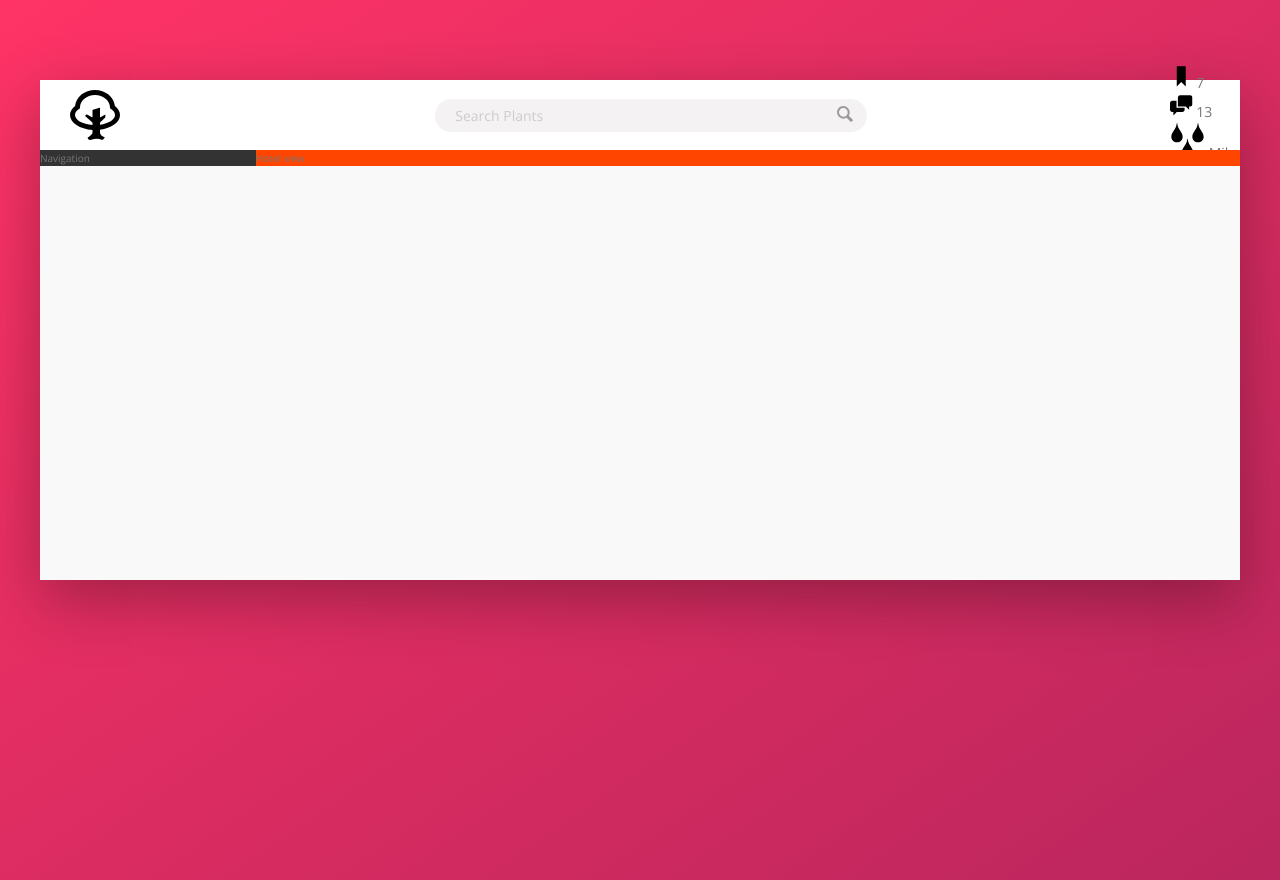
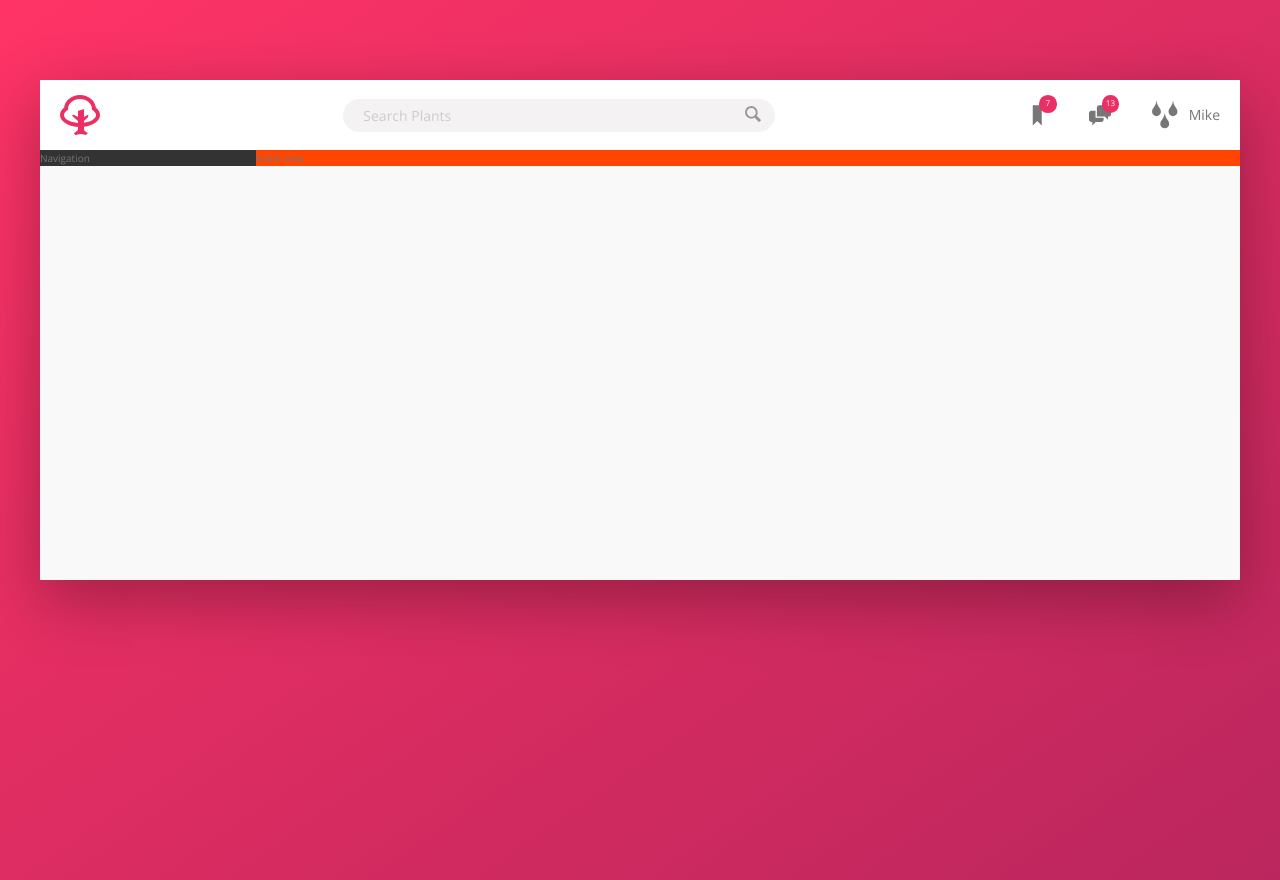
Before and after one commit to mikechoi1/succulent-succulents, a website: page index.html in a window 1280 px wide. Drawn offline with nearby package versions, Linux system fonts and the light colour scheme.

Commit message:
finished navigation header

```diff
--- a/sass/_components.scss
+++ b/sass/_components.scss
@@ -2,9 +2,10 @@
 //LOGO
 ////////////////////////////////////////////////////////////////
 .logo {
-    height: 5rem;
-    width: 5rem;
-    margin-left: 3rem;
+    height: 4rem;
+    width: 4rem;
+    margin-left: 2rem;
+    fill: var(--color-primary);
 }
 
 
@@ -72,9 +73,25 @@
 //USER NAVIGATION
 ////////////////////////////////////////////////////////////////
 .user-nav {
+    display: flex;
+    align-items: center;
+    align-self: stretch;
+
+    & > * {
+        padding: 0 2rem;
+        cursor: pointer;
+        height: 100%;
+        display: flex;
+        align-items: center;
+        fill: var(--color-grey-dark-2);
+    }
+
+    & > *:hover {
+        background-color: var(--color-grey-light-2);
+    }
 
     &__icon-box {
-
+        position: relative;
     }
 
     &__icon {
@@ -83,16 +100,25 @@
     }
 
     &__notification {
+        font-size: .8rem;
+        height: 1.75rem;
+        width: 1.75rem;
+        border-radius: 50%;
+        background-color: var(--color-primary);
+        color: #fff;
+        position: absolute;
+        top: 1.5rem;
+        right: 1.2rem;
 
-    }
-
-    &__user {
-
+        display: flex;
+        justify-content: center;
+        align-items: center;
     }
 
     &__user-photo {
-        height: 3.5rem;
-        width: 3.5rem;
+        height: 2.75rem;
+        width: 2.75rem;
+        margin-right: 1rem;
     }
 
     &__user-name {
```
Also changed, not shown: index.html (+2 -0 lines), css/style.css.
